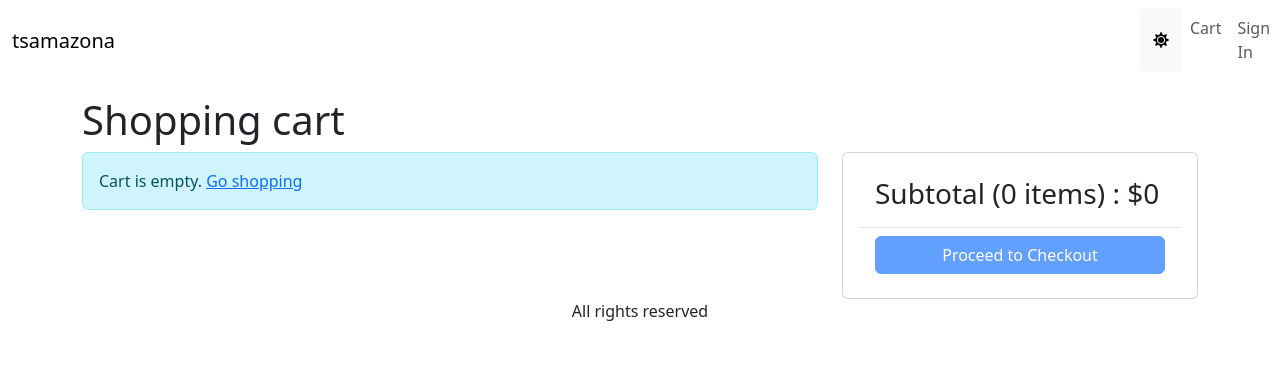
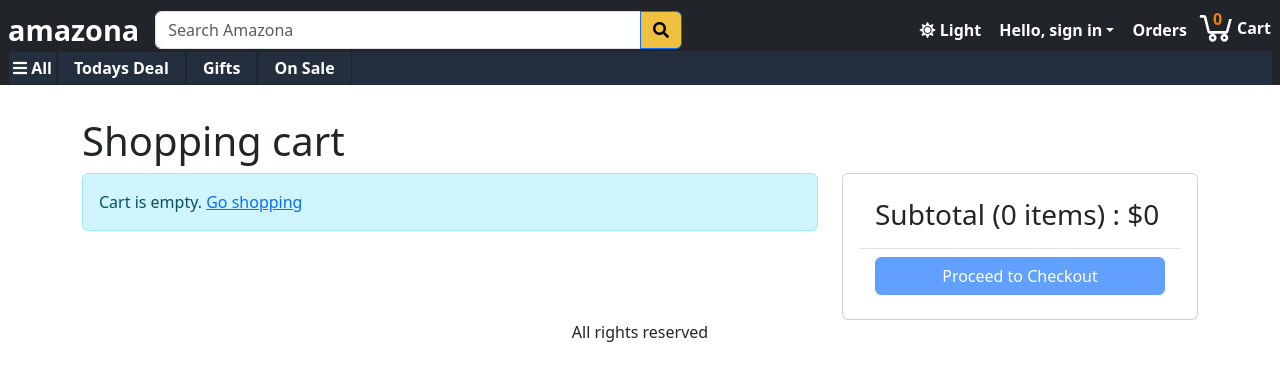
Before and after one commit to Ivan-Gaponenko/ts-mern-amazona, a React (Vite) app in the folder frontend/: page /cart in a window 1280 px wide. Shown: the top 380 px of the page. Built offline with nearby package versions, Linux system fonts and the light colour scheme.

Commit message:
Video-30-Make-Website-Like-Amazon

```diff
--- a/frontend/src/App.tsx
+++ b/frontend/src/App.tsx
@@ -1,11 +1,9 @@
 import { useContext, useEffect } from "react";
-import { Badge, Button, Container, Nav, NavDropdown, Navbar } from "react-bootstrap";
+import { Button, Container, Form, FormControl, InputGroup, Nav, NavDropdown, NavItem, Navbar } from "react-bootstrap";
 import { Link, Outlet, NavLink } from "react-router-dom";
 import { ToastContainer } from "react-toastify";
 import "react-toastify/dist/ReactToastify.css";
 import { Store } from "./Store";
-// import { LinkContainer } from "react-router-bootstrap";
-import NavbarBrand from 'react-bootstrap/NavbarBrand'
 
 function App() {
   const {
@@ -34,52 +32,128 @@
     <div className="d-flex flex-column vh-100">
       <ToastContainer position="bottom-center" limit={1} />
       <header>
-        <Navbar expand="lg">
-          <Container>
+        <Navbar
+          className="d-flex flex-column align-items-stretch p-2 pb-0 mb-3"
+          bg="dark"
+          variant="dark"
+          expand="lg"
+        >
+          <div className="d-flex justify-content-between align-items-center">
+            {/* <LinkContainer to="/"> */}
             <NavLink
-              className=".navbar-brand h2"
+              className=".navbar-brand"
               to="/"
               style={{ textDecoration: 'none'}}
             >
-              <NavbarBrand>tsamazona</NavbarBrand>
+              <Navbar.Brand>amazona</Navbar.Brand>
             </NavLink>
-          </Container>
-          <Nav>
-            <Button variant={mode} onClick={switchModeHandler}>
-              <i className={mode === "light" ? "fa fa-sun" : "fa fa-moon"}></i>
+            {/* </LinkContainer> */}
+            <Form className="flex-grow-1 d-flex me-auto">
+              <InputGroup>
+                <FormControl
+                  type="text"
+                  name="q"
+                  id="q"
+                  placeholder="Search Amazona"
+                  aria-label="Search Amazona"
+                  aria-describedby="button-search"
+                ></FormControl>
+                <Button
+                  variant="outline-primary"
+                  type="submit"
+                  id="button-search"
+                >
+                  <i className="fas fa-search"></i>
                 </Button>
-            <Link to="/cart" className="nav-link">
-              Cart
-              {cart.cartItems.length > 0 && (
-                <Badge pill bg="danger">
-                  {cart.cartItems.reduce((a, c) => a + c.quantity, 0)}
-                </Badge>
-              )}
+              </InputGroup>
+            </Form>
+            <Navbar.Collapse>
+              <Nav className="w-100 justify-content-end">
+                <Link
+                  to="#"
+                  className="nav-link header-link"
+                  onClick={switchModeHandler}
+                >
+                  <i
+                    className={mode === 'light' ? 'fa fa-sun' : 'fa fa-moon'}
+                  ></i>{' '}
+                  {mode === 'light' ? 'Light' : 'Dark'}
                 </Link>
+
                 {userInfo ? (
                   <NavDropdown
-                title={userInfo.name}
-                id="basic-nav-dropdown"
-                className="dropdown-menu-start"
+                    className="header-link"
+                    title={`Hello, ${userInfo.name}`}
                   >
-                <Link className="dropdown-item" to="/orderhistory">
-                  Order History
-                  {/* <NavItem></NavItem> */}
+                    <Link
+                      to="/profile"
+                      className="dropdown-item"
+                    >
+                      User Profile
                     </Link>
                     <Link
+                      to="/orderhistory"
                       className="dropdown-item"
+                    >
+                      Order History
+                    </Link>
+                    <NavDropdown.Divider />
+                    <Link
                       to="#signout"
+                      className="dropdown-item"
                       onClick={signoutHandler}
                     >
-                  Sign Out
+                      {' '}
+                      Sign Out{' '}
                     </Link>
                   </NavDropdown>
                 ) : (
-              <Link className="nav-link" to="/signin">
-                Sign In
+                  <NavDropdown className="header-link" title={`Hello, sign in`}>
+                    <NavLink to="/signin" style={{ textDecoration: 'none'}}>
+                      <NavDropdown.Item>Sign In</NavDropdown.Item>
+                    </NavLink>
+                  </NavDropdown>
+                )}
+
+                <Link to="/orderhistory" className="nav-link header-link">
+                  Orders
                 </Link>
-            )}
+                <Link to="/cart" className="nav-link header-link p-0">
+                  {
+                    <span className="cart-badge">
+                      {cart.cartItems.reduce((a, c) => a + c.quantity, 0)}
+                    </span>
+                  }
+                  <svg
+                    fill="#ffffff"
+                    viewBox="130 150 200 300"
+                    width="40px"
+                    height="40px"
+                  >
+                    <path d="M 110.164 188.346 C 104.807 188.346 100.437 192.834 100.437 198.337 C 100.437 203.84 104.807 208.328 110.164 208.328 L 131.746 208.328 L 157.28 313.233 C 159.445 322.131 167.197 328.219 176.126 328.219 L 297.409 328.219 C 306.186 328.219 313.633 322.248 315.951 313.545 L 341.181 218.319 L 320.815 218.319 L 297.409 308.237 L 176.126 308.237 L 150.592 203.332 C 148.426 194.434 140.675 188.346 131.746 188.346 L 110.164 188.346 Z M 285.25 328.219 C 269.254 328.219 256.069 341.762 256.069 358.192 C 256.069 374.623 269.254 388.165 285.25 388.165 C 301.247 388.165 314.431 374.623 314.431 358.192 C 314.431 341.762 301.247 328.219 285.25 328.219 Z M 197.707 328.219 C 181.711 328.219 168.526 341.762 168.526 358.192 C 168.526 374.623 181.711 388.165 197.707 388.165 C 213.704 388.165 226.888 374.623 226.888 358.192 C 226.888 341.762 213.704 328.219 197.707 328.219 Z M 197.707 348.201 C 203.179 348.201 207.434 352.572 207.434 358.192 C 207.434 363.812 203.179 368.183 197.707 368.183 C 192.236 368.183 187.98 363.812 187.98 358.192 C 187.98 352.572 192.236 348.201 197.707 348.201 Z M 285.25 348.201 C 290.722 348.201 294.977 352.572 294.977 358.192 C 294.977 363.812 290.722 368.183 285.25 368.183 C 279.779 368.183 275.523 363.812 275.523 358.192 C 275.523 352.572 279.779 348.201 285.25 348.201 Z" />
+                  </svg>
+
+                  <span>Cart</span>
+                </Link>
               </Nav>
+            </Navbar.Collapse>
+          </div>
+          <div className="sub-header">
+            <div className="d-flex">
+            <Link to="#" className="nav-link header-link p-1">
+                <i className="fas fa-bars"></i> All
+            </Link>
+            {['Todays Deal', 'Gifts', 'On Sale'].map((x) => (
+                <Link
+                  key={x}
+                  className="nav-link header-link p-1 px-3"
+                  to={`/search?tag=${x}`}
+                >
+                  {x}
+                </Link>
+            ))}
+            </div>
+          </div>
         </Navbar>
       </header>
       <main>
--- a/frontend/src/index.css
+++ b/frontend/src/index.css
@@ -42,3 +42,52 @@
   left: auto;
   right: 0;
 }
+
+/* header */
+
+.navbar-brand {
+  font-weight: bold;
+  font-size: 1.8rem;
+}
+
+a.header-link,
+.header-link > a {
+  border: 1px rgb(33, 37, 41) solid;
+  border-radius: 2px;
+  color: white !important;
+  font-weight: bold;
+}
+
+a.header-link:hover,
+.header-link > a:hover {
+  color: white;
+  border: 1px white solid;
+}
+
+.header .dropdown-menu,
+.header .dropdown-item {
+  color: black !important;
+  background-color: white;
+}
+
+.header .dropdown-item a:hover {
+  border: 1px rgb(33, 37, 41) solid;
+}
+
+.sub-header {
+  background-color: #232f3e;
+}
+
+.cart-badge {
+  position: absolute;
+  color: #f08000;
+  font-weight: bold;
+  margin-left: 16px;
+  margin-top: -3px;
+}
+
+.btn-primary,
+.btn-outline-primary {
+  background-color: #f0c040;
+  color: #000000;
+}
```
Also changed, not shown: 1 other file (tests, documents, lock files or other folders). Lines whose indentation alone changed are shown as unchanged.
